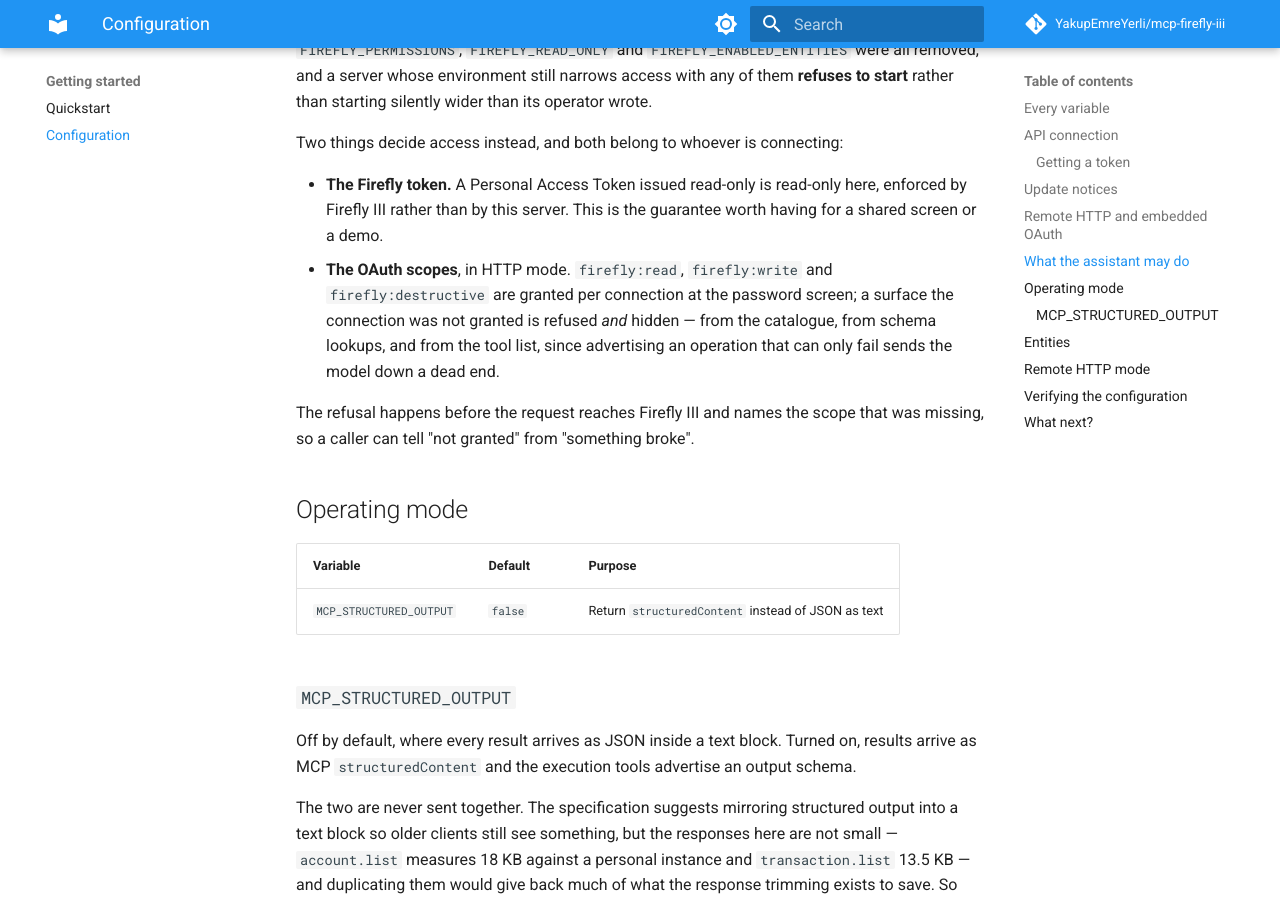
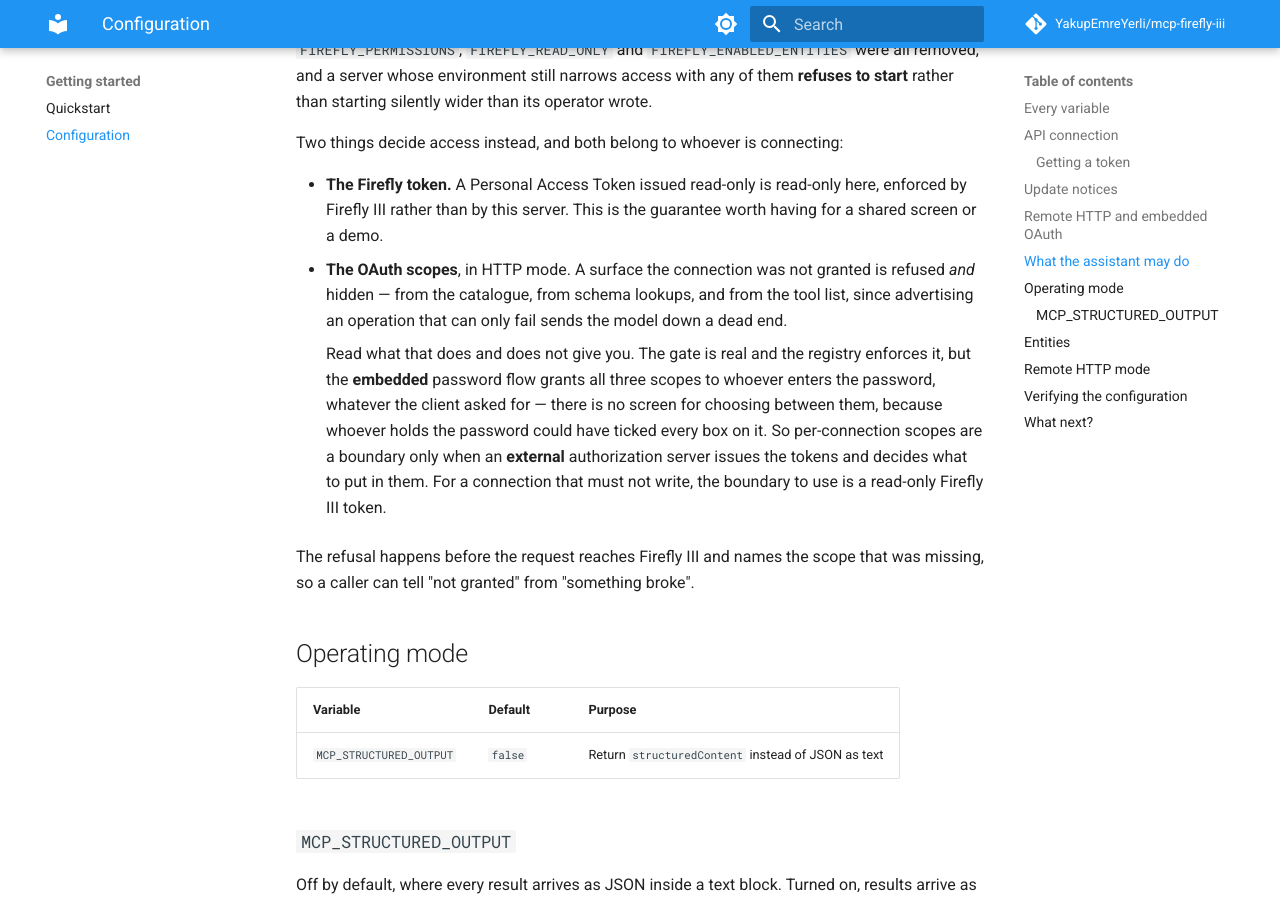
Before and after one commit to YakupEmreYerli/mcp-firefly-iii, an MkDocs documentation site: the page built from docs/configuration.md, in a window 1280 px wide and 900 px high, scrolled down 2597 px. Built offline with MkDocs 1.6.1 and Material for MkDocs 9.7.7, drawn with Linux system fonts in a browser that asks for light colours; comment, search, counter and statistics services are not loaded; the version menu is left out.

Commit message:
Tell bulk_rewrite's caller which pattern language it actually parses
The schema asked the model for "a JavaScript regular expression", with
"$1..$9 for capture groups". The handler has never accepted one: it calls
parsePattern, the anchored `#`/`*` language written specifically so that no
input can make matching slow. In that language `.`, `\`, `(`, `+` and `$`
match themselves.

So a model doing exactly as it was told sent `TRENDYOL\.COM.*` and got no
match at all — or, with a pattern whose literal characters happen to occur,
a match over rows it did not mean. This is the destructive surface, it runs
to max_matches rows, and Firefly III has no undo. The description was the
only instruction the model had, and it was wrong.

`$1..$9` survives, because that part was true — but the captures come from
the wildcards, numbered left to right, not from regex groups, and the text
now says so.

The regular-expression wording predates the decision it contradicts: the
matcher replaced a regular expression precisely because `^(a+)+$` against a
31-character description pinned the process for 25 seconds. The schema kept
advertising the thing that was removed.

The test reads the description off the registered operation and fails if it
asks for a regular expression again, which is the shape this drifted in.

Also two documentation claims that had drifted from the code:

configuration.md still said the OAuth scopes were "granted per connection at
the password screen". The consent screen was removed a while ago — entering
the password grants all three, whatever the client asked for. The gate is
real and the registry enforces it, but per-connection scopes are a boundary
only when an external authorization server decides what goes in the token,
and the page now says which is which. A read-only Firefly III token is the
boundary to reach for otherwise.

SECURITY.md said there is "no rate limiting or lockout" without saying which
path. True of static-token mode; the embedded password screen does back off
per source address up to thirty seconds. Both are now stated, along with why
neither replaces a reverse proxy that rate-limits.

```diff
--- a/docs-manifest.json
+++ b/docs-manifest.json
@@ -979,7 +979,7 @@
       "entity": "transaction",
       "operation": "bulk_rewrite",
       "access": "destructive",
-      "fingerprint": "03f97cd91ae26351"
+      "fingerprint": "624e05b0455afe96"
     },
     {
       "name": "transaction.bulk_tag",
--- a/docs/configuration.md
+++ b/docs/configuration.md
@@ -107,11 +107,19 @@ Two things decide access instead, and both belong to whoever is connecting:
 - **The Firefly token.** A Personal Access Token issued read-only is read-only
   here, enforced by Firefly III rather than by this server. This is the
   guarantee worth having for a shared screen or a demo.
-- **The OAuth scopes**, in HTTP mode. `firefly:read`, `firefly:write` and
-  `firefly:destructive` are granted per connection at the password screen; a
-  surface the connection was not granted is refused *and* hidden — from the
-  catalogue, from schema lookups, and from the tool list, since advertising an
-  operation that can only fail sends the model down a dead end.
+- **The OAuth scopes**, in HTTP mode. A surface the connection was not granted
+  is refused *and* hidden — from the catalogue, from schema lookups, and from
+  the tool list, since advertising an operation that can only fail sends the
+  model down a dead end.
+
+    Read what that does and does not give you. The gate is real and the
+    registry enforces it, but the **embedded** password flow grants all three
+    scopes to whoever enters the password, whatever the client asked for —
+    there is no screen for choosing between them, because whoever holds the
+    password could have ticked every box on it. So per-connection scopes are a
+    boundary only when an **external** authorization server issues the tokens
+    and decides what to put in them. For a connection that must not write,
+    the boundary to use is a read-only Firefly III token.
 
 The refusal happens before the request reaches Firefly III and names the scope
 that was missing, so a caller can tell "not granted" from "something broke".
```
Also changed, not shown: SECURITY.md (+6 -3 lines), 2 other files.
